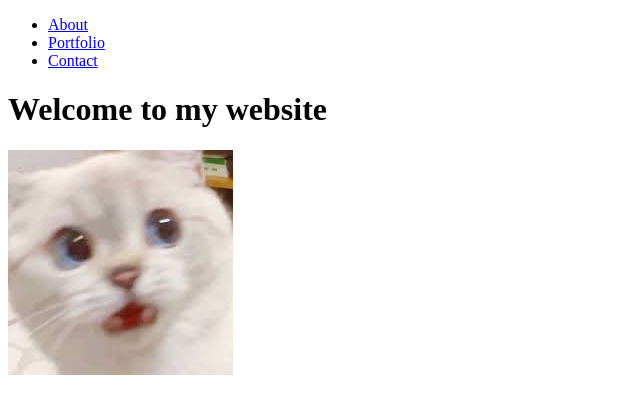
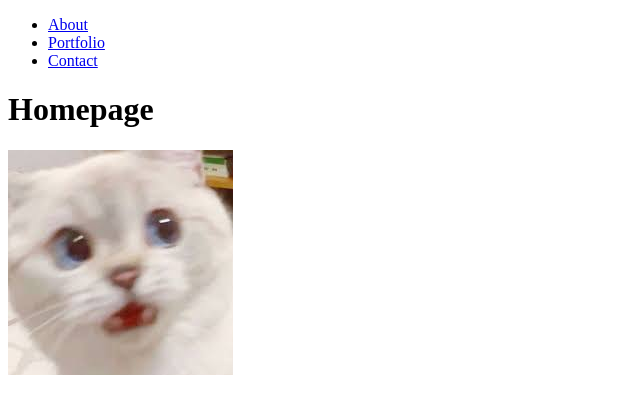
Before and after one commit to msmolas/msmolas.github.io, a plain HTML site: page week3/index.html in a window 1280 px wide. Shown: the whole page, without its empty margins (0-640 px from the left). Drawn offline with Linux system fonts and the light colour scheme.

Commit message:
Update index.html

```diff
--- a/week3/index.html
+++ b/week3/index.html
@@ -13,7 +13,7 @@
             <li><a href="contact.html">Contact</a></li>
         </ul>
     </nav>
-    <h1>Welcome to my website</h1>
+    <h1>Homepage</h1>
     <img src="images/1.jpg" alt="Welcome Image">
 </body>
 </html>
```
